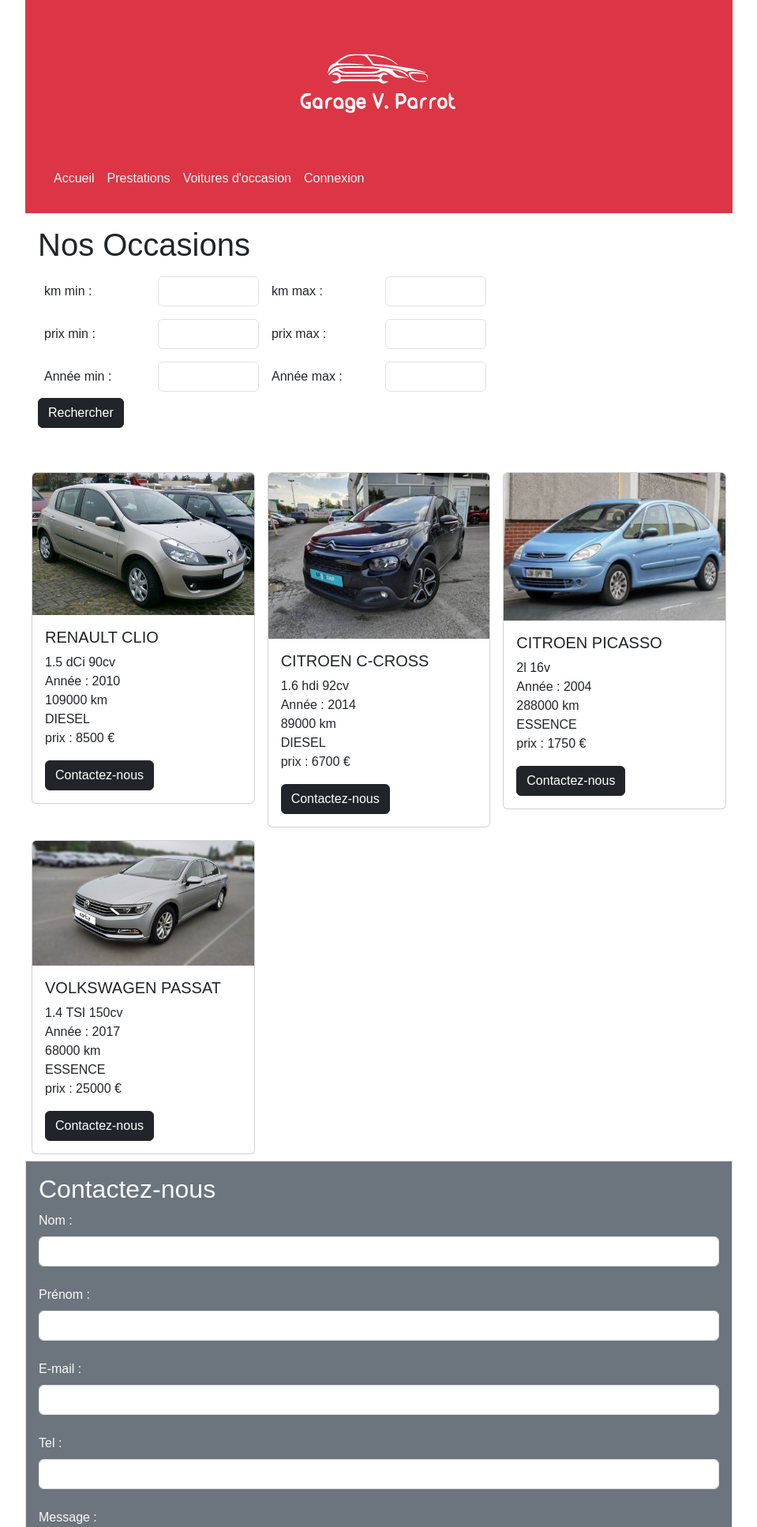
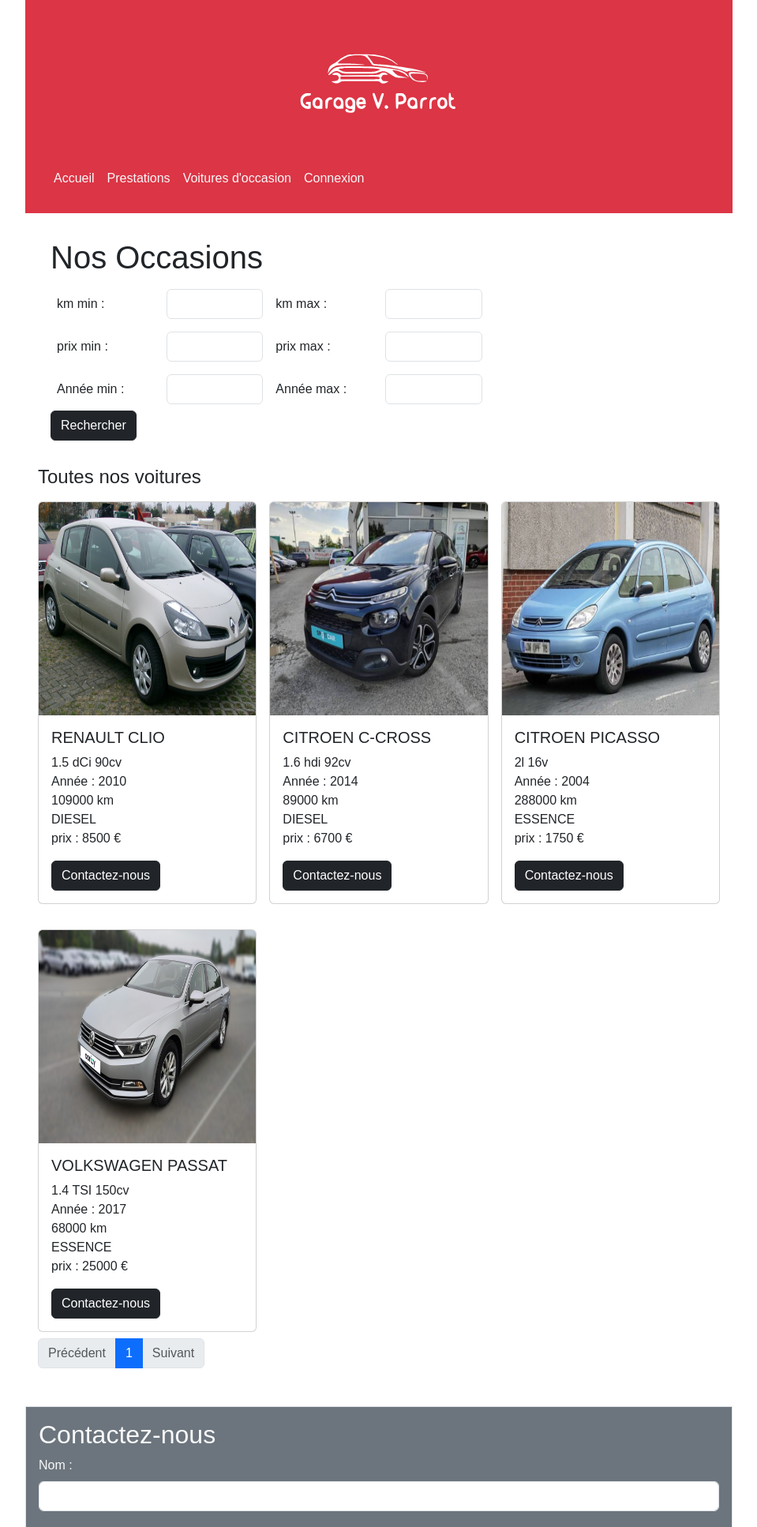
Before and after one commit to kaiss94/GarageParrot, a PHP site: page /cars.php in a window 1280 px wide. Shown: the top 1934 px of the page at 79% size, without its empty margins (160-1119 px from the left). Run offline with PHP 8.4, Linux system fonts and the light colour scheme; data comes from the database, SQL or seed files in the repository.

Commit message:
correction des carousels, ajout pagination cars, correction du filter_cars et améliorations visuelle

```diff
--- a/GarageParrot.sql
+++ b/GarageParrot.sql
@@ -46,7 +46,7 @@ CREATE TABLE services (
 );
 
 -- Création de la table "openingHours" pour stocker les horaires d'ouverture du garage
-CREATE TABLE openinghours (
+CREATE TABLE openingHours (
   id integer PRIMARY KEY UNIQUE,
   lundiAuVendredi varchar(50) NOT NULL,
   samedi varchar(100) NOT NULL,
--- a/carouselServices.php
+++ b/carouselServices.php
@@ -11,7 +11,7 @@ $services = $stmt->fetchAll(PDO::FETCH_ASSOC);
 
   <div class="container p-3 text-center border">
     <h2>Découvrez nos prestations</h2>
-    <div id="carouselExampleControls" class="carousel slide" data-bs-ride="carousel">
+    <div id="carouselServicesControls" class="carousel carousel-dark slide" data-bs-ride="carousel">
       <div class="carousel-inner">
         <?php foreach ($services as $index => $service): ?>
           <div class="carousel-item <?php echo $index === 0 ? 'active' : ''; ?>">
@@ -30,11 +30,11 @@ $services = $stmt->fetchAll(PDO::FETCH_ASSOC);
           </div>
         <?php endforeach; ?>
       </div>
-      <button class="carousel-control-prev" type="button" data-bs-target="#carouselExampleControls" data-bs-slide="prev">
+      <button class="carousel-control-prev" type="button" data-bs-target="#carouselServicesControls" data-bs-slide="prev">
         <span class="carousel-control-prev-icon" aria-hidden="true"></span>
         <span class="visually-hidden">Previous</span>
       </button>
-      <button class="carousel-control-next" type="button" data-bs-target="#carouselExampleControls" data-bs-slide="next">
+      <button class="carousel-control-next" type="button" data-bs-target="#carouselServicesControls" data-bs-slide="next">
         <span class="carousel-control-next-icon" aria-hidden="true"></span>
         <span class="visually-hidden">Next</span>
       </button>
--- a/cars.php
+++ b/cars.php
@@ -20,6 +20,37 @@ if ($_SERVER['REQUEST_METHOD'] === 'POST' && isset($_POST['carId']) && isset($_P
 // Récupérer les cars depuis la base de données
 $stmt = $pdo->query('SELECT * FROM cars');
 $cars = $stmt->fetchAll(PDO::FETCH_ASSOC);
+
+// On détermine sur quelle page on se trouve
+if (isset($_GET['page']) && !empty($_GET['page'])) {
+  $currentPage = (int) strip_tags($_GET['page']); //on évite les injection de scripts
+} else {
+  $currentPage = 1;
+}
+
+// nombre total de voitures
+$totalCars = (int) count($cars);
+
+// nombre de voitures par page
+$carsPerPage = 6;
+
+// nombre de pages total
+$pages = ceil($totalCars / $carsPerPage); //on arrondit au supérieur
+
+//calcul de chaque première voiture affichée par page
+$firstCarPage = ($currentPage * $carsPerPage) - $carsPerPage;
+
+//on prépare la requête
+$sql = 'SELECT * FROM `cars` LIMIT :firstCarPage, :carsPerPage;';
+
+$query = $pdo->prepare($sql);
+$query->bindValue(':firstCarPage', $firstCarPage, PDO::PARAM_INT);
+$query->bindValue(':carsPerPage', $carsPerPage, PDO::PARAM_INT);
+$query->execute();
+
+$carsToShow = $query->fetchAll(PDO::FETCH_ASSOC);
+
+
 ?>
 
 <!DOCTYPE html>
@@ -38,7 +69,11 @@ $cars = $stmt->fetchAll(PDO::FETCH_ASSOC);
   <!-- Header -->
   <?php require_once 'header.php'; ?>
 
+  <!-- Container de la page-->
+  <div class="container p-3">
+
     <!-- Formulaire de filtre -->
+    <div class="row m-auto">
       <div class="container p-3">
         <h1>Nos Occasions</h1>
         <form action="" method="post" enctype="multipart/form-data">
@@ -91,21 +126,26 @@ $cars = $stmt->fetchAll(PDO::FETCH_ASSOC);
 
         </form>
       </div>
+    </div>
 
-
-  <div class="container p-3">
+    <!-- Résultat de la recherche-->
+    <div class="row bg-danger text-white">
+      <div class="container">
         <div class="row">
           <div id="carResults"></div>
         </div>
       </div>
+    </div>
 
     <!-- Container cars -->
+    <div class="row py-3">
+      <h4>Toutes nos voitures</h4>
       <div class="container">
-    <div class="row">
-      <?php foreach ($cars as $car) : ?>
+        <div class="row g-3 align-items-center">
+          <?php foreach ($carsToShow as $car) : ?>
             <div class="col-md-4 p-2">
               <div class="card">
-            <img src="<?php echo $car['pictureLocation']; ?>" class="card-img-top" alt="..." style="max-height:270px;">
+                <img src="<?php echo $car['pictureLocation']; ?>" class="card-img-top" alt="..." style="height:270px;">
                 <div class="card-body">
                   <h5 class="card-title"><?php echo $car['brand'] . " " . $car['model']; ?></h5>
                   <p class="card-text">
@@ -125,16 +165,40 @@ $cars = $stmt->fetchAll(PDO::FETCH_ASSOC);
           <?php endforeach; ?>
         </div>
       </div>
+      <!-- Pagination Bootstrap -->
+      <nav aria-label="Page navigation example">
+        <ul class="pagination">
+          <li class="page-item <?= ($currentPage == 1) ? "disabled" : "" ?>">
+            <a class="page-link" href="?page=<?= $currentPage - 1 ?>">Précédent</a>
+          </li>
+          <?php for ($page = 1; $page <= $pages; $page++) : ?>
+            <li class="page-item <?= ($currentPage == $page) ? "active" : "" ?>">
+              <a class="page-link" href="?page=<?= $page ?>"><?= $page ?></a>
+            </li>
+          <?php endfor ?>
+          <li class="page-item <?= ($currentPage == $pages) ? "disabled" : "" ?>">
+            <a class="page-link" href="?page=<?= $currentPage + 1 ?>">Suivant</a>
+          </li>
+        </ul>
+      </nav>
+
+
+    </div>
+  </div>
+
+
 
   <!-- Conteneur formulaire de contact -->
   <?php require_once 'form_contact.php'; ?>
+
+  <script src="scripts/filtre_cars.js"></script>
 
   <!-- Footer -->
   <?php require_once 'footer.php'; ?>
 
 
 
-  <script src="scripts/filtre_cars.js"></script>
+
 </body>
 
 </html>
--- a/form_contact.php
+++ b/form_contact.php
@@ -44,8 +44,8 @@
 
     contactButtonsServices.forEach(button => {
         button.addEventListener('click', () => {
-            const serviceId = "Demande de renseignement réf. service : #" + button.getAttribute('data-id');
-            // Préremplir le formulaire avec l'ID de la voiture
+            const serviceId = "Demande de renseignement pour le service : " + button.getAttribute('name') + ".";
+            // Préremplir le formulaire avec l'ID du service
             document.getElementById('carIdInput').value = serviceId;
 
             // Faire défiler la page jusqu'au formulaire
--- a/index.php
+++ b/index.php
@@ -30,7 +30,7 @@ session_start();
     <!-- Conteneur présentation des voitures -->
     <?php require_once 'carouselCars.php'; ?>
 
-    <!-- Conteneur formulaire de contact -->
+    <!-- Conteneur formulaire des avis clients -->
     <?php require_once 'formReview.php'; ?>
 
     <!-- Conteneur formulaire de contact -->
--- a/services.php
+++ b/services.php
@@ -54,7 +54,7 @@ $services = $stmt->fetchAll(PDO::FETCH_ASSOC);
               <h5 class="card-title"><?php echo $service['serviceName']; ?></h5>
               <p class="card-text"><?php echo $service['description']; ?></p>
               <?php if (!isset($_SESSION['role'])) {  ?>
-              <button type="button" class="btn btn-dark contact-btn-services" data-id="<?php echo $service['serviceId']; ?>">Contactez-nous</button>
+              <button type="button" class="btn btn-dark contact-btn-services" data-id="<?php echo $service['serviceId']; ?>" name="<?php echo $service['serviceName']; ?>">Contactez-nous</button>
               <?php } else { ?>
                 <form method="post" action="<?php echo htmlspecialchars($_SERVER['PHP_SELF']); ?>">
                   <input type="hidden" name="service_id" value="<?php echo $service['serviceId']; ?>">
```
Also changed, not shown: carouselCars.php (+4 -4 lines), filter_cars.php (+7 -2 lines), formReview.php (+5 -5 lines). Lines whose indentation alone changed are shown as unchanged.
